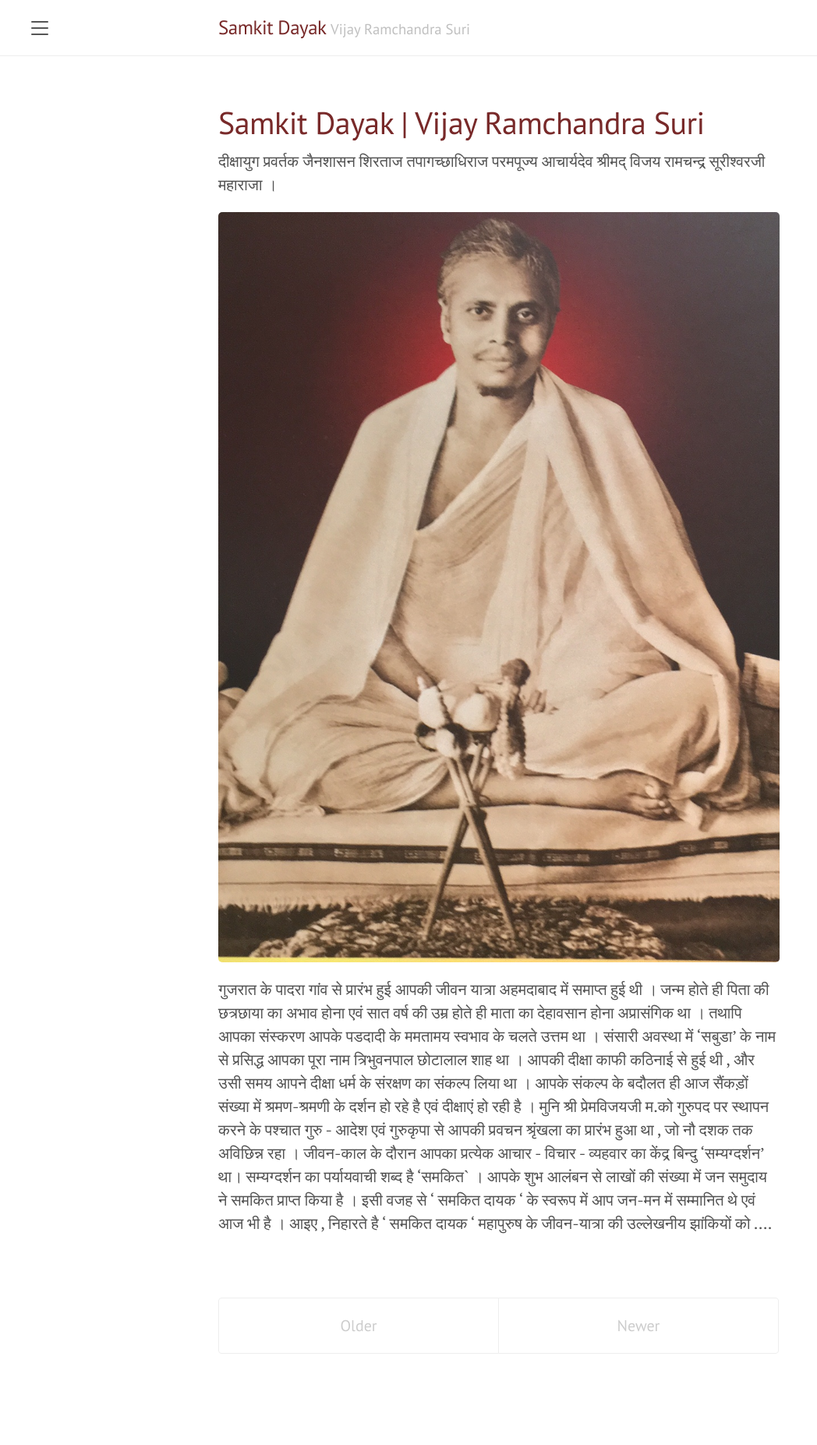
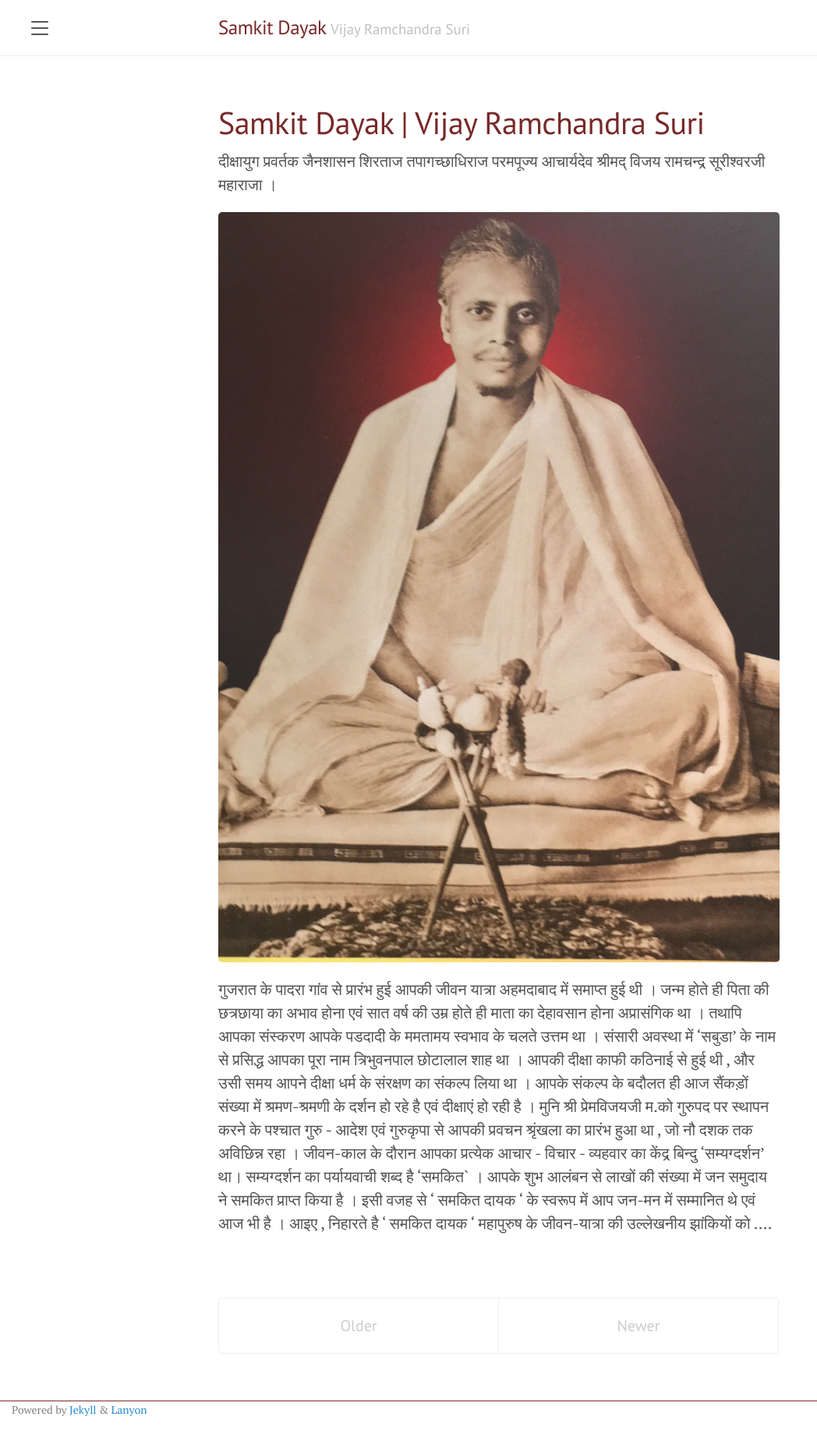
Before and after one commit to Sonam09/samkit-dayak, a Jekyll site: the page built from index.html, in a window 1280 px wide. Shown: the whole page at 78% size, without its empty margins (0-1048 px from the left). Built offline with Jekyll 4.4.1, drawn with Linux system fonts in a browser that asks for light colours; the list of posts is cut into pages by our own code; before the commit the page ends 1796 px from its top, so only the background shows below that.

Commit message:
Add footer

```diff
--- a/_config.yml
+++ b/_config.yml
@@ -1,7 +1,7 @@
 # Setup
 title:               Samkit Dayak
 tagline:             'Vijay Ramchandra Suri'
-description:         'A reserved <a href="https://jekyllrb.com" target="_blank">Jekyll</a> theme that places the utmost gravity on content with a hidden drawer. Made by <a href="https://twitter.com/mdo" target="_blank">@mdo</a>.'
+description:         ''
 url:                 http://localhost:4000
 baseurl:             ''
 paginate:            5
--- /dev/null
+++ b/_includes/footer.html
@@ -0,0 +1,26 @@
+<footer class="site-footer h-card">
+        <data class="u-url" href="{{ "/" | relative_url }}"></data>
+
+        <div class="wrapper">
+
+          <div class="footer-col-wrapper">
+            <!-- <div class="footer-col"> -->
+            <!-- {%- if site.author %}
+              <ul class="contact-list">
+                {% if site.author.name -%}
+                  <li class="p-name">{{ site.author.name | escape }}</li>
+                {% endif -%}
+                {% if site.author.email -%}
+                  <li><a class="u-email" href="mailto:{{ site.author.email }}">{{ site.author.email }}</a></li>
+                {%- endif %}
+              </ul>
+            {%- endif %} -->
+            <!-- </div> -->
+            <div class="footer-col">
+              <p>Powered by <a href="https://github.com/jekyll/jekyll">Jekyll</a> & <a href="https://github.com/poole/lanyon">Lanyon</a></p>
+            </div>
+          </div>
+
+        </div>
+
+      </footer>
--- a/_layouts/default.html
+++ b/_layouts/default.html
@@ -26,6 +26,8 @@
 
     <label for="sidebar-checkbox" class="sidebar-toggle"></label>
 
+    {%- include footer.html -%}
+
     <script src='{{ site.baseurl }}/public/js/script.js'></script>
   </body>
 </html>
--- a/public/css/lanyon.css
+++ b/public/css/lanyon.css
@@ -556,3 +556,60 @@ a.pagination-item:hover {
 .layout-reverse.sidebar-overlay #sidebar-checkbox:checked ~ .sidebar {
   box-shadow: -.25rem 0 .5rem rgba(0,0,0,.1);
 }
+
+.site-footer {
+  border-top: 1px solid #782929;
+  padding: rem 0;
+}
+
+.footer-col-wrapper,.social-links {
+  font-size: .7rem;
+  color: #828282
+}
+
+.footer-col {
+  margin-bottom: 15px
+}
+
+.footer-col-1,.footer-col-2 {
+  width: calc(50% - (30px / 2))
+}
+
+.footer-col-3 {
+  width: calc(100% - (30px / 2))
+}
+
+@media screen and (min-width: 800px) {
+  .footer-col-1 {
+      width:calc(35% - (30px / 2))
+  }
+
+  .footer-col-2 {
+      width: calc(20% - (30px / 2))
+  }
+
+  .footer-col-3 {
+      width: calc(45% - (30px / 2))
+  }
+}
+
+@media screen and (min-width: 600px) {
+  .footer-col-wrapper {
+      display:flex
+  }
+
+  .footer-col {
+      width: calc(100% - (30px / 2));
+      padding: 0 15px
+  }
+
+  .footer-col:first-child {
+      padding-right: 15px;
+      padding-left: 0
+  }
+
+  .footer-col:last-child {
+      padding-right: 0;
+      padding-left: 15px
+  }
+}
```
